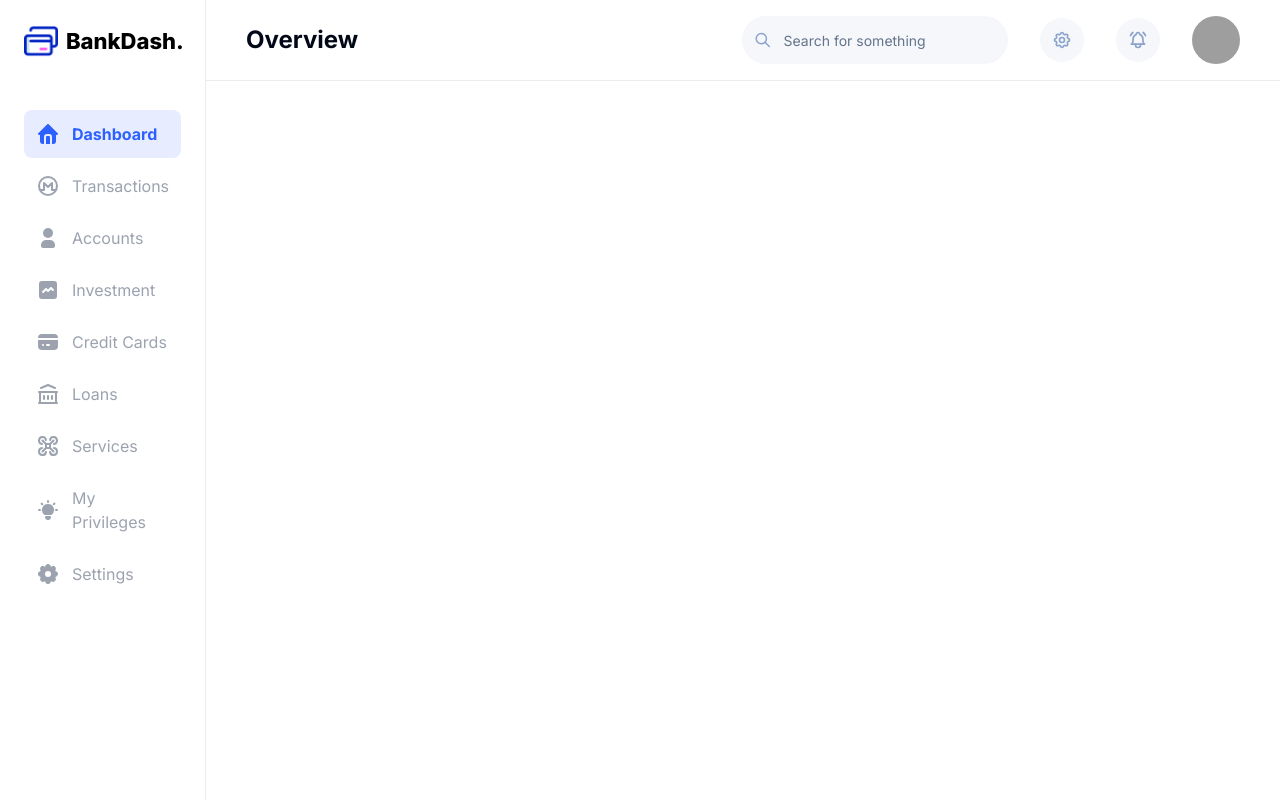
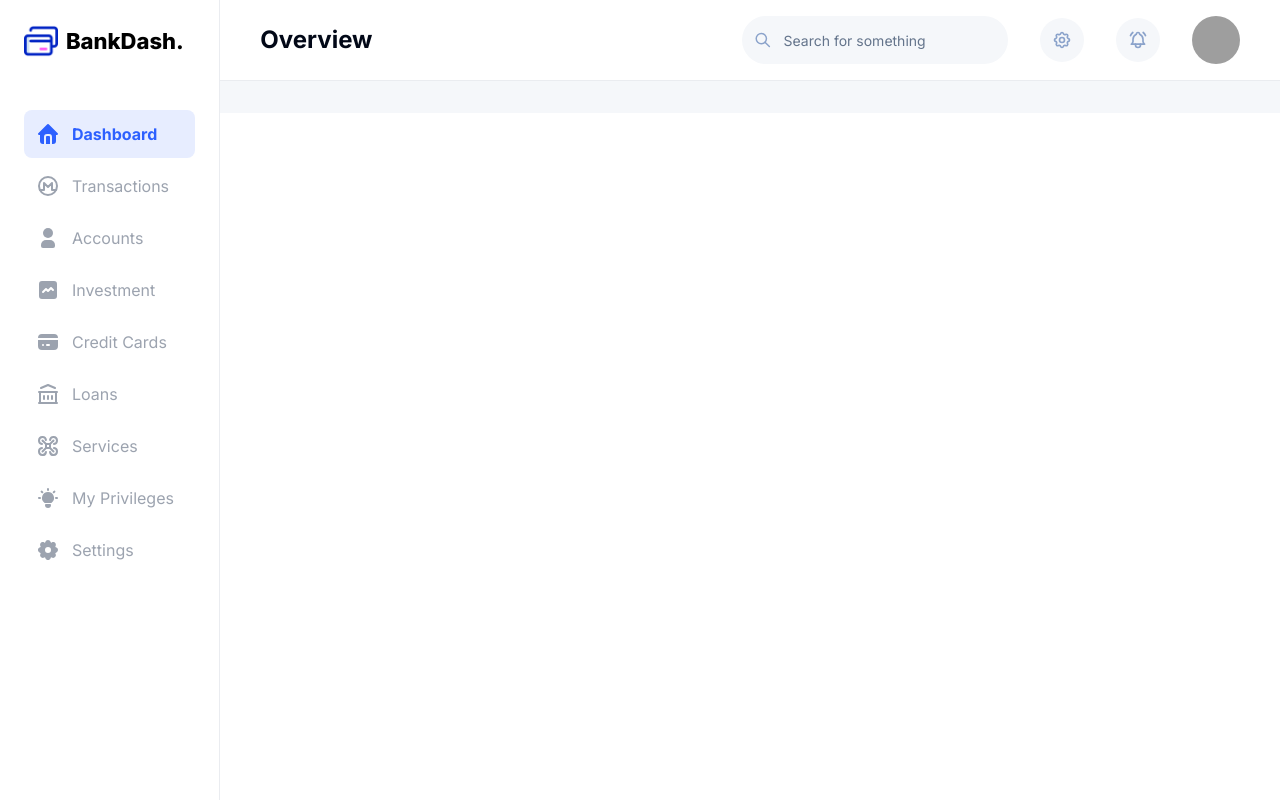
Before and after one commit to Clinzho1996/bankdash, a Next.js app: page / in a window 1280 px wide. Built offline with nearby package versions, Linux system fonts and the light colour scheme; grey boxes are pictures that could not be loaded.

Commit message:
file and folder structure

```diff
--- a/app/(root)/page.tsx
+++ b/app/(root)/page.tsx
@@ -5,6 +5,7 @@
   return (
     <section>
       <HeaderBox title="Overview" />
+      <div className="p-4 bg-gray-800"></div>
     </section>
   );
 }
--- a/app/globals.css
+++ b/app/globals.css
@@ -74,7 +74,7 @@
   }
   /* Sidebar */
   .sidebar {
-    @apply sticky left-0 top-0 flex h-screen w-fit flex-col  justify-between border-r border-gray-200 bg-white pt-8 text-white max-md:hidden sm:p-4 xl:p-6 2xl:w-[355px];
+    @apply sticky left-0 top-0 flex h-screen w-[400px] flex-col  justify-between border-r border-gray-200 bg-white pt-8 text-white max-md:hidden sm:p-4 xl:p-6 2xl:w-[400px] sm:w-[20%];
   }
 
   .sidebar-logo {
```
